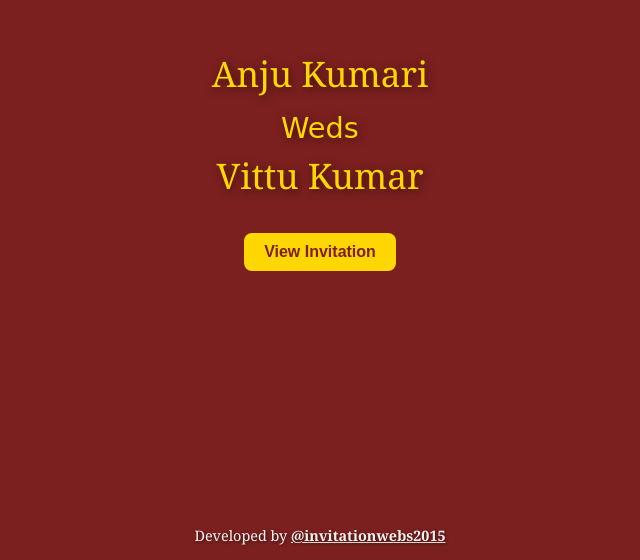
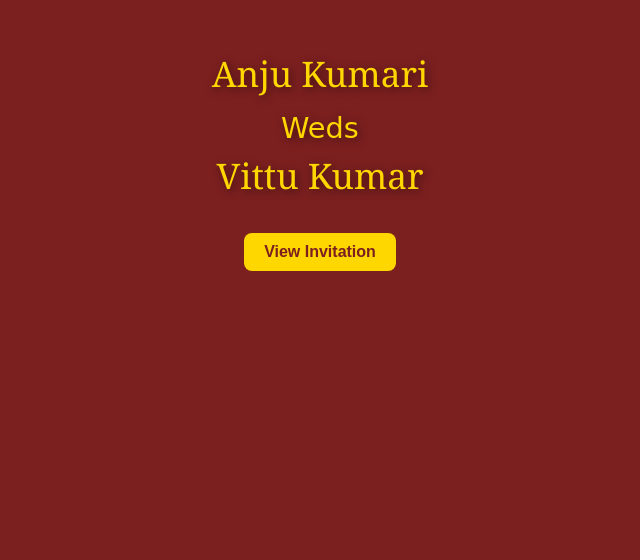
Before and after one commit to mitpro21/weddingInvitation, a plain HTML site: page index.html in a window 1280 px wide. Shown: the part 240-800 px from the top of the page, without its empty margins (320-960 px from the left). Drawn offline with Linux system fonts and the light colour scheme.

Commit message:
Update index.html

```diff
--- a/index.html
+++ b/index.html
@@ -183,9 +183,6 @@
     </div>
   </div>
 
-  <div class="credit">
-    Developed by <a href="https://www.instagram.com/invitationwebs2015?igsh=bWUzY3FvMnU1MmNw" target="_blank">@invitationwebs2015</a>
-  </div>
 
   <script>
     function goToPage(page) {
```
